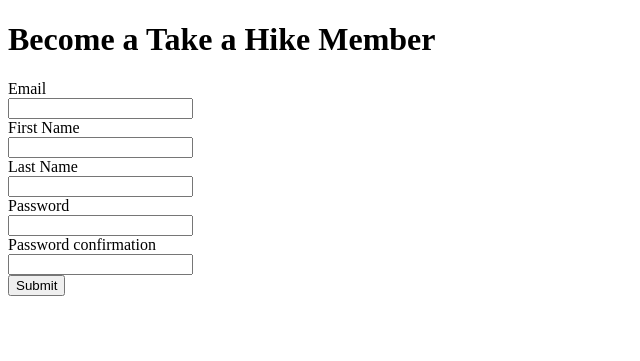
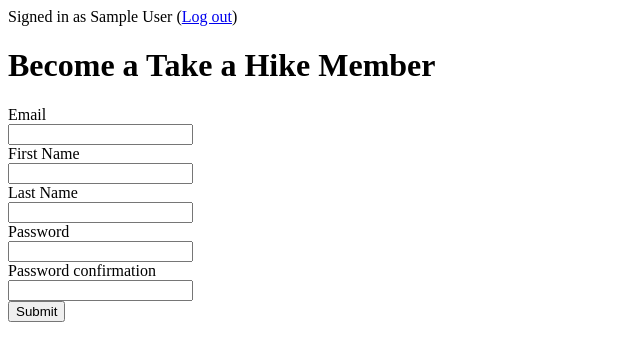
Before and after one commit to b-loyola/take-a-hike, a Rails app: page /users/new in a window 1280 px wide. Shown: the top 361 px of the page, without its empty margins (0-640 px from the left). Run offline with Rails 7, Linux system fonts and the light colour scheme; the visitor is signed in with stand-in values (Sample User, id 1); style sheets or scripts are compiled from the project's sources; parts of the project's set-up code (start-up, migrations or seed data) failed here and were passed over; some libraries are stand-ins or nearby versions.

Commit message:
User functionality added

```diff
--- a/app/controllers/sessions_controller.rb
+++ b/app/controllers/sessions_controller.rb
@@ -8,7 +8,7 @@ class SessionsController < ApplicationController
 
     if user && user.authenticate(params[:password])
       session[:user_id] = user.id
-      redirect_to hikes_path, notice: "Welcome back, #{user.name}!"
+      redirect_to hikes_path, notice: "Welcome back, #{user.first_name}!"
     else
       flash.now[:alert] = "Log in failed..."
       render :new
--- a/app/controllers/users_controller.rb
+++ b/app/controllers/users_controller.rb
@@ -13,7 +13,7 @@ class UsersController < ApplicationController
 
     if @user.save
       session[:user_id] = @user.id
-      redirect_to hikes_path, notice: "Welcome back to the trails, #{@user.name}!"
+      redirect_to hikes_path, notice: "Welcome back to the trails, #{@user.first_name}!"
     else
       render :new
     end
--- a/app/models/user.rb
+++ b/app/models/user.rb
@@ -4,11 +4,17 @@ class User < ActiveRecord::Base
 
   has_secure_password
 
-  validates :name, presence: true
+  validates :first_name, presence: true
+
+  validates :last_name, presence: true
 
   validates :email, presence: true, uniqueness: true
 
   validates :password,
     length: { in: 5..20 }, on: :create
 
+  def full_name
+    "#{first_name} #{last_name}"
+  end
+
 end
--- /dev/null
+++ b/app/views/layouts/_navbar.html.erb
@@ -0,0 +1,10 @@
+<div>
+
+  <% if current_user %>
+    Signed in as <%= current_user.full_name %> (<%= link_to "Log out", session_path("current"), method: :delete %>)
+
+  <% else %>
+    <%= link_to "Log In", new_session_path %> | <%= link_to "Sign Up", new_user_path %>
+  <% end %>
+
+</div>
--- a/app/views/layouts/application.html.erb
+++ b/app/views/layouts/application.html.erb
@@ -8,6 +8,12 @@
 </head>
 <body>
 
+<% flash.each do |key, value| %>
+  <%= content_tag(:div, value) %>
+<% end %>
+
+<%= render 'layouts/navbar' %>
+
 <%= yield %>
 
 </body>
--- a/app/views/users/index.html.erb
+++ b/app/views/users/index.html.erb
@@ -1,4 +1 @@
 <h1>Users</h1>
-<% @users.each do |user| %>
-	<h2><%= link_to user.name, user_path(user) %></h2>
-<% end %>
```
